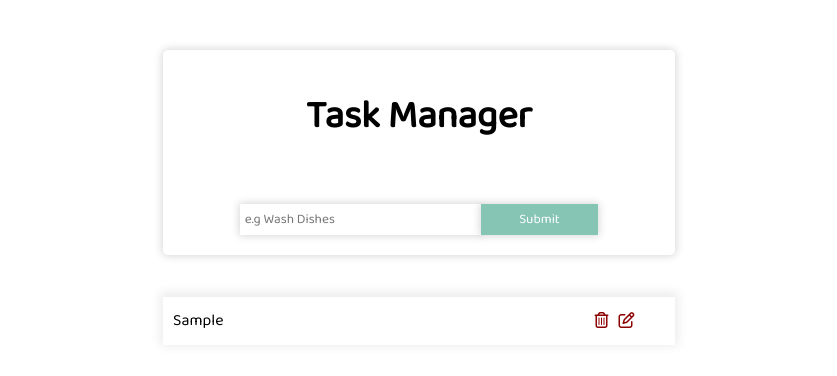
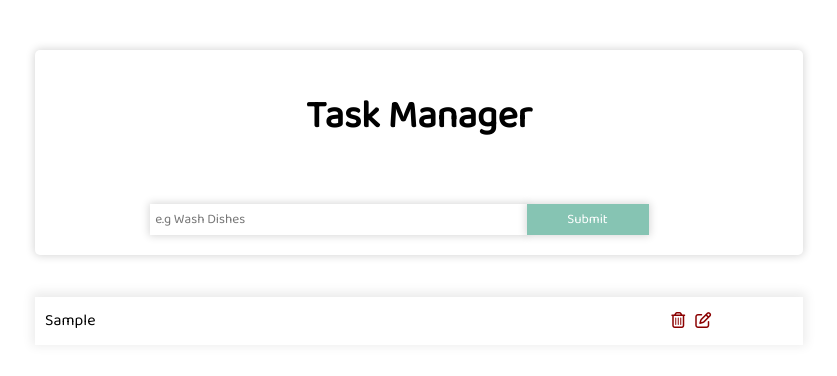
Before and after one commit to rishabh6115/Task-Manager-frontEnd, a plain HTML site: page index.html in a window 1280 px wide. Both pictures are taken after typing "Sample" into the empty fields and a click on the button "Submit". Shown: the whole page, without its empty margins (221-1058 px from the left). Drawn offline with Linux system fonts and the light colour scheme.

Commit message:
Update style.css

```diff
--- a/css/style.css
+++ b/css/style.css
@@ -18,7 +18,7 @@
     .top {
         box-shadow: 0px 0px 8px 1px #00000029;
         border-radius: 5px;
-        width: 40%;
+        width: 60%;
         margin-top: 50px;
         display: flex;
         align-items: center;
@@ -33,7 +33,7 @@
     }
 
     .section {
-        width: 40%;
+        width: 60%;
         /* margin: auto; */
         margin-top: 30px;
         border-radius: 5px;
@@ -50,7 +50,7 @@
         padding: 10px;
         /* margin-left: 30px; */
         display: inline-flex;
-        width: 95%;
+        width: 90%;
         justify-content: space-between;
         align-items: center;
     }
@@ -113,3 +113,11 @@
     .tg {
         text-decoration: line-through;
     }
+
+    .icon0 {
+        color: green;
+    }
+
+    .vs {
+        visibility: hidden;
+    }
```
